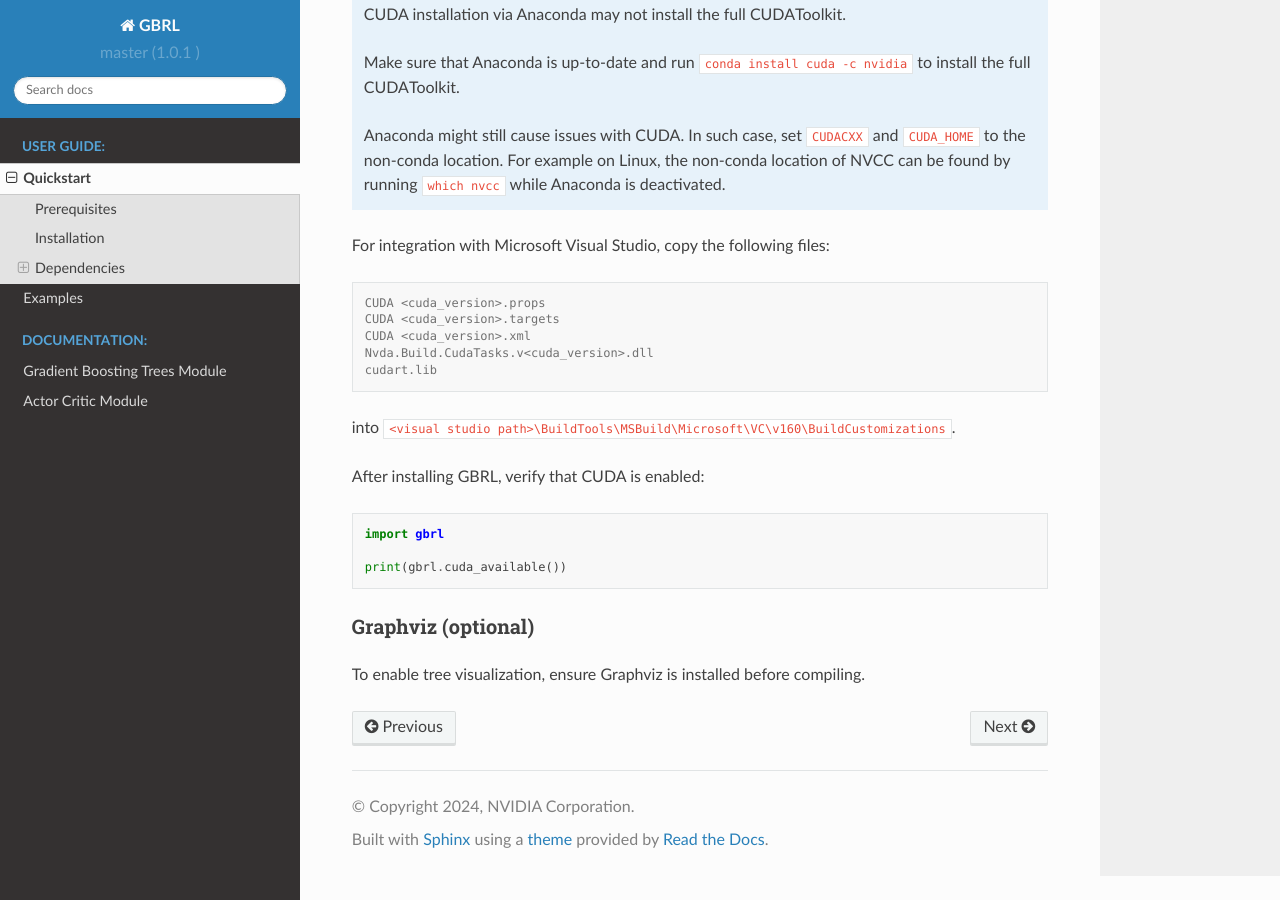
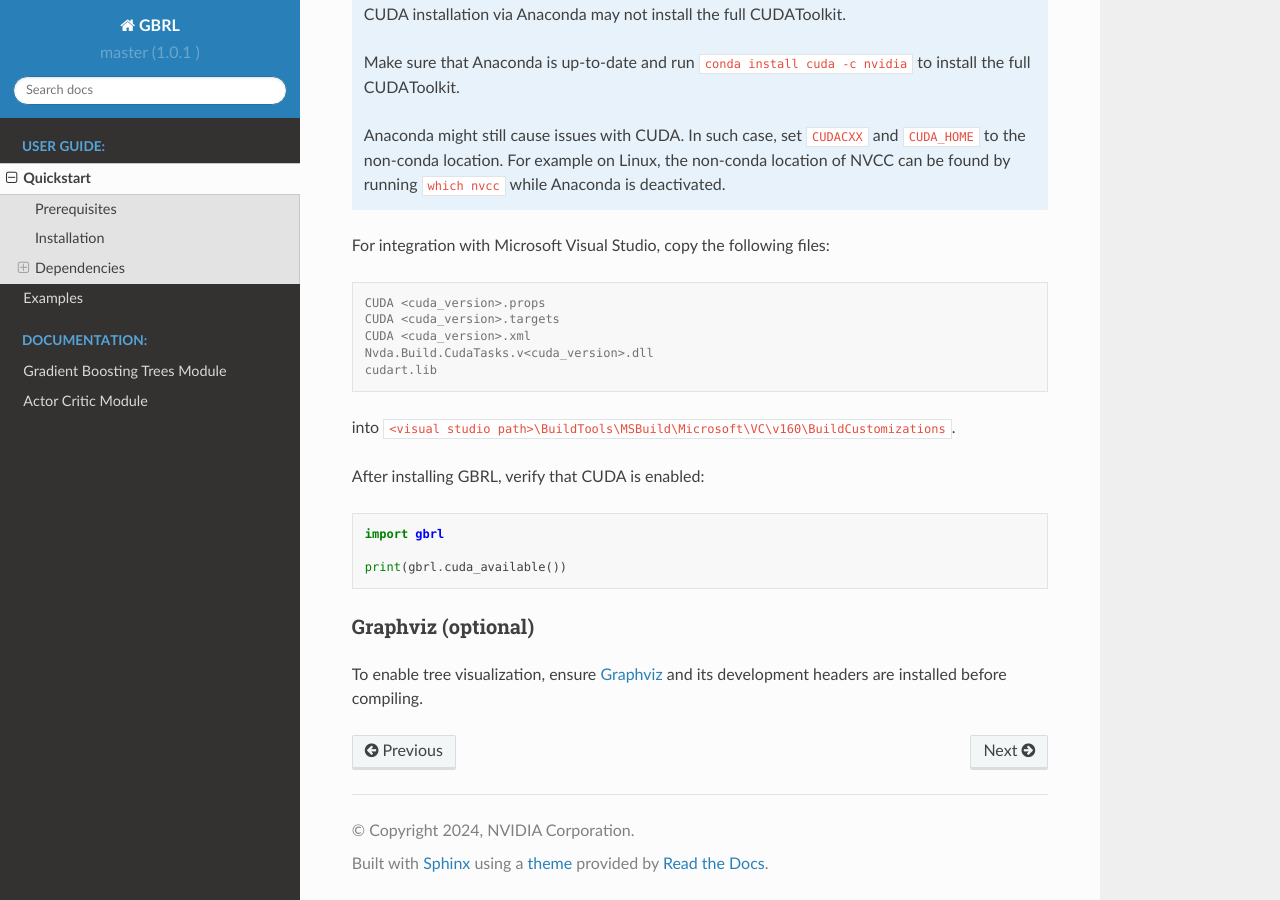
Before and after one commit to NVlabs/gbrl, a Sphinx documentation site: the page built from docs/quickstart.rst, in a window 1280 px wide and 900 px high, scrolled down 1311 px. Built offline with Sphinx 7.4.7 and the Read the Docs theme 2.0.0, drawn with Linux system fonts in a browser that asks for light colours; some of the changed text lies outside the part shown.

Commit message:
updating documentation

```diff
--- a/docs/quickstart.rst
+++ b/docs/quickstart.rst
@@ -92,4 +92,4 @@ After installing GBRL, verify that CUDA is enabled:
 Graphviz (optional)
 ~~~~~~~~~~~~~~~~~~~
 
-To enable tree visualization, ensure Graphviz is installed before compiling.
+To enable tree visualization, ensure  `Graphviz <https://graphviz.org/download//>`__  and its development headers are installed before compiling.
```
Also changed, not shown: other parts of docs/quickstart.rst (+1 -1 lines).
